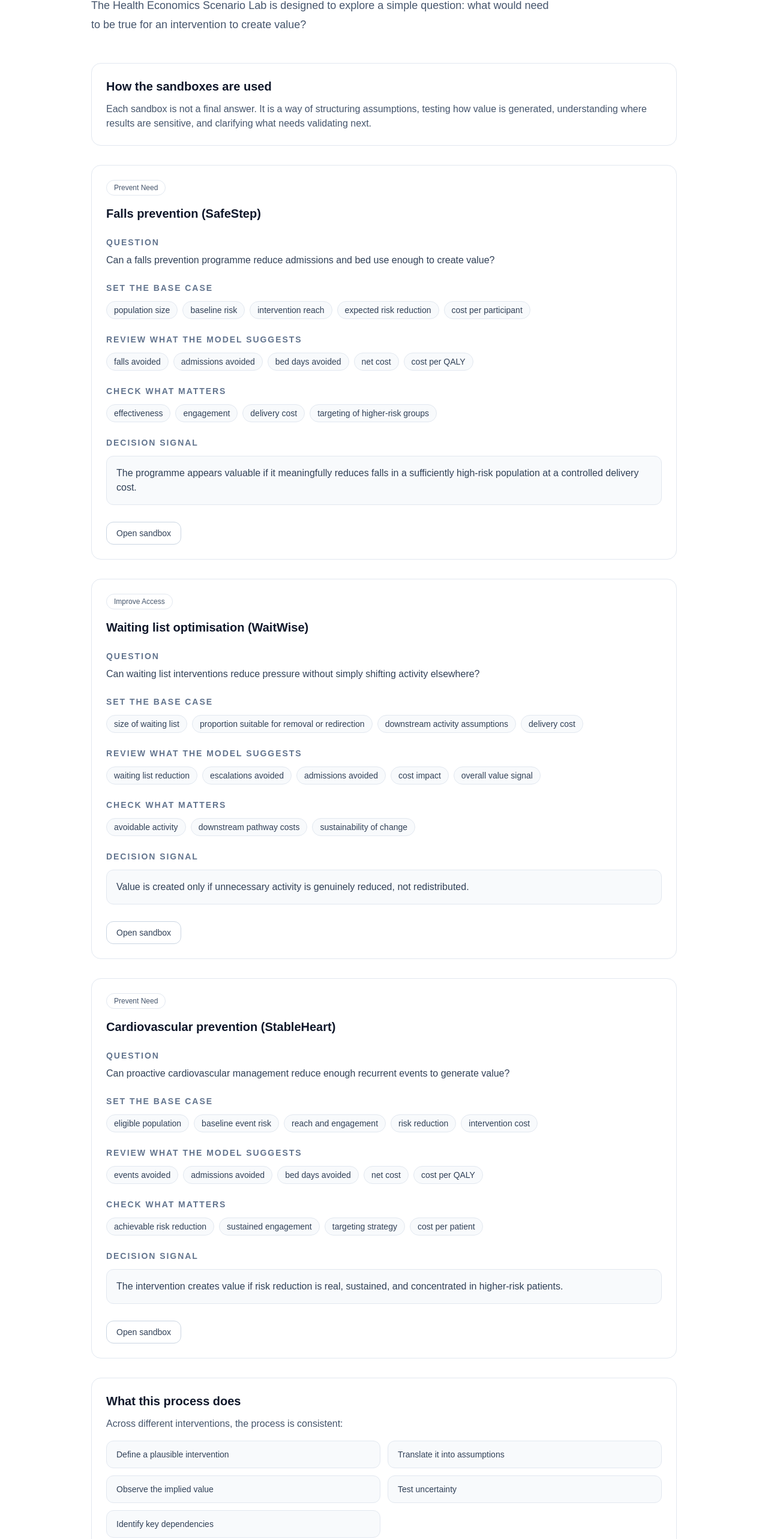
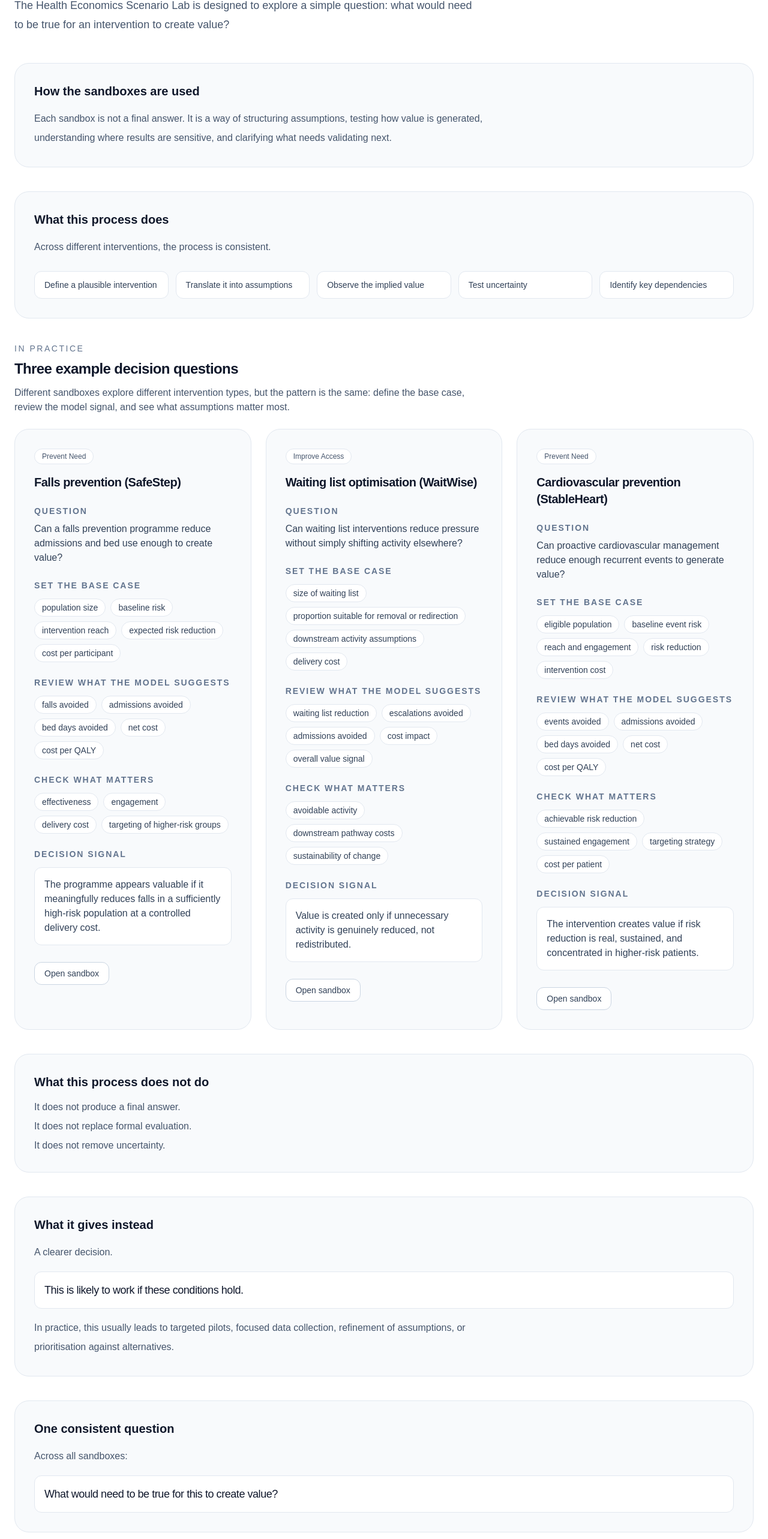
Before and after one commit to olivercareyncl/health-economics-scenario-lab, a Next.js app in the folder site/: page /how-to-use in a window 1280 px wide. Shown: the part 228-2794 px from the top of the page at 60% size. Built offline with nearby package versions, Linux system fonts and the light colour scheme.

Commit message:
Update page.tsx

```diff
--- a/site/src/app/how-to-use/page.tsx
+++ b/site/src/app/how-to-use/page.tsx
@@ -2,7 +2,7 @@
 
 export default function HowToUsePage() {
   return (
-    <div className="mx-auto max-w-5xl px-6 py-16">
+    <div className="mx-auto max-w-7xl px-6 py-16">
       <p className="text-sm font-medium uppercase tracking-[0.18em] text-slate-500">
         How to use the lab
       </p>
@@ -15,16 +15,55 @@
         value?
       </p>
 
-      <section className="mt-12 space-y-8">
-        <div className="rounded-2xl border border-slate-200 p-6">
+      <div className="mt-12 space-y-10">
+        <section className="rounded-3xl border border-slate-200 bg-slate-50 p-8">
           <h2 className="text-xl font-semibold">How the sandboxes are used</h2>
-          <p className="mt-3 text-slate-600">
+          <p className="mt-4 max-w-3xl leading-8 text-slate-600">
             Each sandbox is not a final answer. It is a way of structuring
             assumptions, testing how value is generated, understanding where
             results are sensitive, and clarifying what needs validating next.
           </p>
+        </section>
+
+        <section className="rounded-3xl border border-slate-200 bg-slate-50 p-8">
+          <h2 className="text-xl font-semibold">What this process does</h2>
+          <p className="mt-4 max-w-3xl leading-8 text-slate-600">
+            Across different interventions, the process is consistent.
+          </p>
+          <div className="mt-6 grid gap-3 sm:grid-cols-2 lg:grid-cols-5">
+            {[
+              "Define a plausible intervention",
+              "Translate it into assumptions",
+              "Observe the implied value",
+              "Test uncertainty",
+              "Identify key dependencies",
+            ].map((item) => (
+              <div
+                key={item}
+                className="rounded-xl border border-slate-200 bg-white px-4 py-3 text-sm text-slate-700"
+              >
+                {item}
+              </div>
+            ))}
+          </div>
+        </section>
+
+        <section>
+          <div className="mb-6">
+            <p className="text-sm font-medium uppercase tracking-[0.18em] text-slate-500">
+              In practice
+            </p>
+            <h2 className="mt-2 text-2xl font-semibold tracking-tight">
+              Three example decision questions
+            </h2>
+            <p className="mt-3 max-w-3xl text-slate-600">
+              Different sandboxes explore different intervention types, but the
+              pattern is the same: define the base case, review the model
+              signal, and see what assumptions matter most.
+            </p>
           </div>
 
+          <div className="grid gap-6 xl:grid-cols-3">
             <ExampleCard
               tag="Prevent Need"
               title="Falls prevention (SafeStep)"
@@ -109,64 +148,47 @@
               appHref="https://health-economics-scenario-lab-jvqybhvadqymamynbwmhov.streamlit.app/"
               appLabel="Open sandbox"
             />
+          </div>
+        </section>
 
-        <div className="rounded-2xl border border-slate-200 p-6">
-          <h2 className="text-xl font-semibold">What this process does</h2>
-          <p className="mt-3 text-slate-600">
-            Across different interventions, the process is consistent:
-          </p>
-          <div className="mt-4 grid gap-3 sm:grid-cols-2">
-            {[
-              "Define a plausible intervention",
-              "Translate it into assumptions",
-              "Observe the implied value",
-              "Test uncertainty",
-              "Identify key dependencies",
-            ].map((item) => (
-              <div
-                key={item}
-                className="rounded-xl border border-slate-200 bg-slate-50 px-4 py-3 text-sm text-slate-700"
-              >
-                {item}
-              </div>
-            ))}
-          </div>
-        </div>
-
-        <div className="rounded-2xl border border-slate-200 p-6">
+        <section className="rounded-3xl border border-slate-200 bg-slate-50 p-8">
           <h2 className="text-xl font-semibold">What this process does not do</h2>
           <ul className="mt-4 space-y-2 text-slate-600">
             <li>It does not produce a final answer.</li>
             <li>It does not replace formal evaluation.</li>
             <li>It does not remove uncertainty.</li>
           </ul>
-        </div>
+        </section>
 
-        <div className="rounded-2xl border border-slate-200 p-6">
+        <section className="rounded-3xl border border-slate-200 bg-slate-50 p-8">
           <h2 className="text-xl font-semibold">What it gives instead</h2>
-          <p className="mt-3 text-slate-600">A clearer decision.</p>
-          <div className="mt-4 rounded-xl border border-slate-200 bg-slate-50 p-4">
+          <p className="mt-4 max-w-3xl leading-8 text-slate-600">
+            A clearer decision.
+          </p>
+          <div className="mt-4 rounded-xl border border-slate-200 bg-white p-4">
             <p className="text-lg font-medium tracking-tight text-slate-900">
               This is likely to work if these conditions hold.
             </p>
           </div>
-          <p className="mt-4 text-slate-600">
+          <p className="mt-4 max-w-3xl leading-8 text-slate-600">
             In practice, this usually leads to targeted pilots, focused data
             collection, refinement of assumptions, or prioritisation against
             alternatives.
           </p>
-        </div>
+        </section>
 
-        <div className="rounded-2xl border border-slate-200 p-6">
+        <section className="rounded-3xl border border-slate-200 bg-slate-50 p-8">
           <h2 className="text-xl font-semibold">One consistent question</h2>
-          <p className="mt-3 text-slate-600">Across all sandboxes:</p>
-          <div className="mt-4 rounded-xl border border-slate-200 bg-slate-50 p-4">
+          <p className="mt-4 max-w-3xl leading-8 text-slate-600">
+            Across all sandboxes:
+          </p>
+          <div className="mt-4 rounded-xl border border-slate-200 bg-white p-4">
             <p className="text-lg font-medium tracking-tight text-slate-900">
               What would need to be true for this to create value?
             </p>
           </div>
+        </section>
       </div>
-      </section>
     </div>
   );
 }
@@ -195,32 +217,32 @@
   const isExternal = appHref.startsWith("http");
 
   return (
-    <div className="rounded-2xl border border-slate-200 p-6">
+    <div className="flex h-full flex-col rounded-3xl border border-slate-200 bg-slate-50 p-8">
       <div className="flex flex-wrap items-center gap-3">
-        <span className="rounded-full border border-slate-200 px-3 py-1 text-xs font-medium text-slate-600">
+        <span className="rounded-full border border-slate-200 bg-white px-3 py-1 text-xs font-medium text-slate-600">
           {tag}
         </span>
       </div>
 
-      <h2 className="mt-4 text-xl font-semibold">{title}</h2>
+      <h3 className="mt-4 text-xl font-semibold tracking-tight">{title}</h3>
 
-      <div className="mt-6 space-y-6">
+      <div className="mt-6 flex flex-1 flex-col space-y-6">
         <div>
-          <h3 className="text-sm font-semibold uppercase tracking-[0.14em] text-slate-500">
+          <h4 className="text-sm font-semibold uppercase tracking-[0.14em] text-slate-500">
             Question
-          </h3>
+          </h4>
           <p className="mt-2 text-slate-700">{question}</p>
         </div>
 
         <div>
-          <h3 className="text-sm font-semibold uppercase tracking-[0.14em] text-slate-500">
+          <h4 className="text-sm font-semibold uppercase tracking-[0.14em] text-slate-500">
             Set the base case
-          </h3>
+          </h4>
           <div className="mt-3 flex flex-wrap gap-2">
             {baseCase.map((item) => (
               <span
                 key={item}
-                className="rounded-full border border-slate-200 bg-slate-50 px-3 py-1 text-sm text-slate-700"
+                className="rounded-full border border-slate-200 bg-white px-3 py-1 text-sm text-slate-700"
               >
                 {item}
               </span>
@@ -229,14 +251,14 @@
         </div>
 
         <div>
-          <h3 className="text-sm font-semibold uppercase tracking-[0.14em] text-slate-500">
+          <h4 className="text-sm font-semibold uppercase tracking-[0.14em] text-slate-500">
             Review what the model suggests
-          </h3>
+          </h4>
           <div className="mt-3 flex flex-wrap gap-2">
             {outputs.map((item) => (
               <span
                 key={item}
-                className="rounded-full border border-slate-200 bg-slate-50 px-3 py-1 text-sm text-slate-700"
+                className="rounded-full border border-slate-200 bg-white px-3 py-1 text-sm text-slate-700"
               >
                 {item}
               </span>
@@ -245,14 +267,14 @@
         </div>
 
         <div>
-          <h3 className="text-sm font-semibold uppercase tracking-[0.14em] text-slate-500">
+          <h4 className="text-sm font-semibold uppercase tracking-[0.14em] text-slate-500">
             Check what matters
-          </h3>
+          </h4>
           <div className="mt-3 flex flex-wrap gap-2">
             {sensitivities.map((item) => (
               <span
                 key={item}
-                className="rounded-full border border-slate-200 bg-slate-50 px-3 py-1 text-sm text-slate-700"
+                className="rounded-full border border-slate-200 bg-white px-3 py-1 text-sm text-slate-700"
               >
                 {item}
               </span>
@@ -261,10 +283,10 @@
         </div>
 
         <div>
-          <h3 className="text-sm font-semibold uppercase tracking-[0.14em] text-slate-500">
+          <h4 className="text-sm font-semibold uppercase tracking-[0.14em] text-slate-500">
             Decision signal
-          </h3>
-          <div className="mt-3 rounded-xl border border-slate-200 bg-slate-50 p-4">
+          </h4>
+          <div className="mt-3 rounded-xl border border-slate-200 bg-white p-4">
             <p className="text-slate-700">{signal}</p>
           </div>
         </div>
@@ -273,7 +295,7 @@
           <Link
             href={appHref}
             {...(isExternal ? { target: "_blank", rel: "noreferrer" } : {})}
-            className="inline-flex rounded-xl border border-slate-300 px-4 py-2 text-sm font-medium text-slate-700 transition hover:bg-slate-50"
+            className="inline-flex rounded-xl border border-slate-300 bg-white px-4 py-2 text-sm font-medium text-slate-700 transition hover:bg-slate-100"
           >
             {appLabel}
           </Link>
```
Lines whose indentation alone changed are shown as unchanged.
